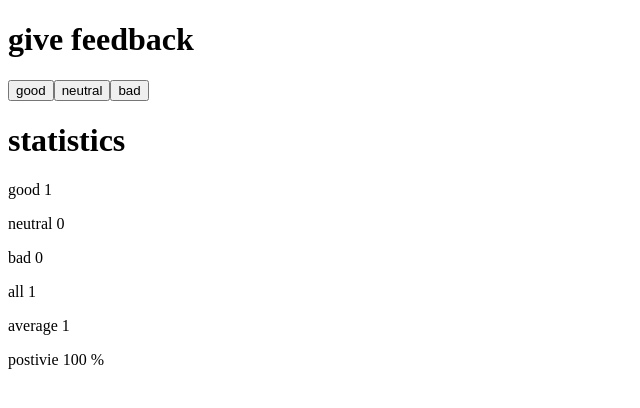
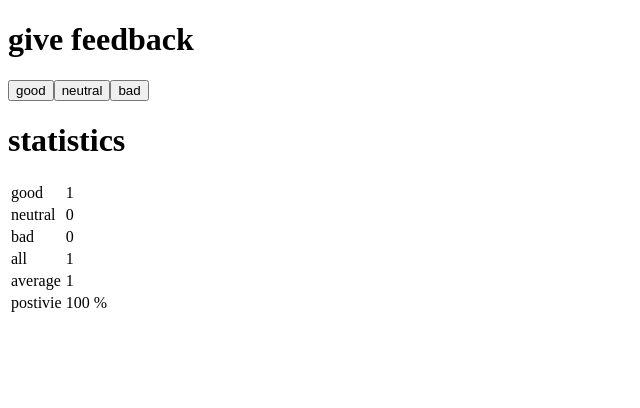
Before and after one commit to anandromy/fullStackOpen, a React (Vite) app in the folder exercises/part1/unicafe/: page / in a window 1280 px wide. Both pictures are taken after a click on the button "good". Shown: the top 408 px of the page, without its empty margins (0-640 px from the left). Built offline with nearby package versions, Linux system fonts and the light colour scheme.

Commit message:
part 1 exercise 1.11(unicafe step 6)

```diff
--- a/exercises/part1/unicafe/src/App.jsx
+++ b/exercises/part1/unicafe/src/App.jsx
@@ -56,14 +56,16 @@
     )
   }
   return (
-    <div>
+    <table>
+      <tbody>
         <StatisticsLine text={"good"} value={good} />
         <StatisticsLine text={"neutral"} value={neutral} />
         <StatisticsLine text={"bad"} value={bad} />
         <StatisticsLine text={"all"} value={total} />
         <StatisticsLine text={"average"} value={average} />
         <StatisticsLine text={"postivie"} value={`${positive} %`} />
-    </div>
+      </tbody>
+    </table>
   )
 }
 
@@ -75,7 +77,10 @@
 
 const StatisticsLine = ({ text, value }) => {
   return (
-    <p>{text} {value}</p>
+    <tr>
+      <td>{text}</td>
+      <td>{value}</td>
+    </tr>
   )
 }
 
```
Lines whose indentation alone changed are shown as unchanged.
